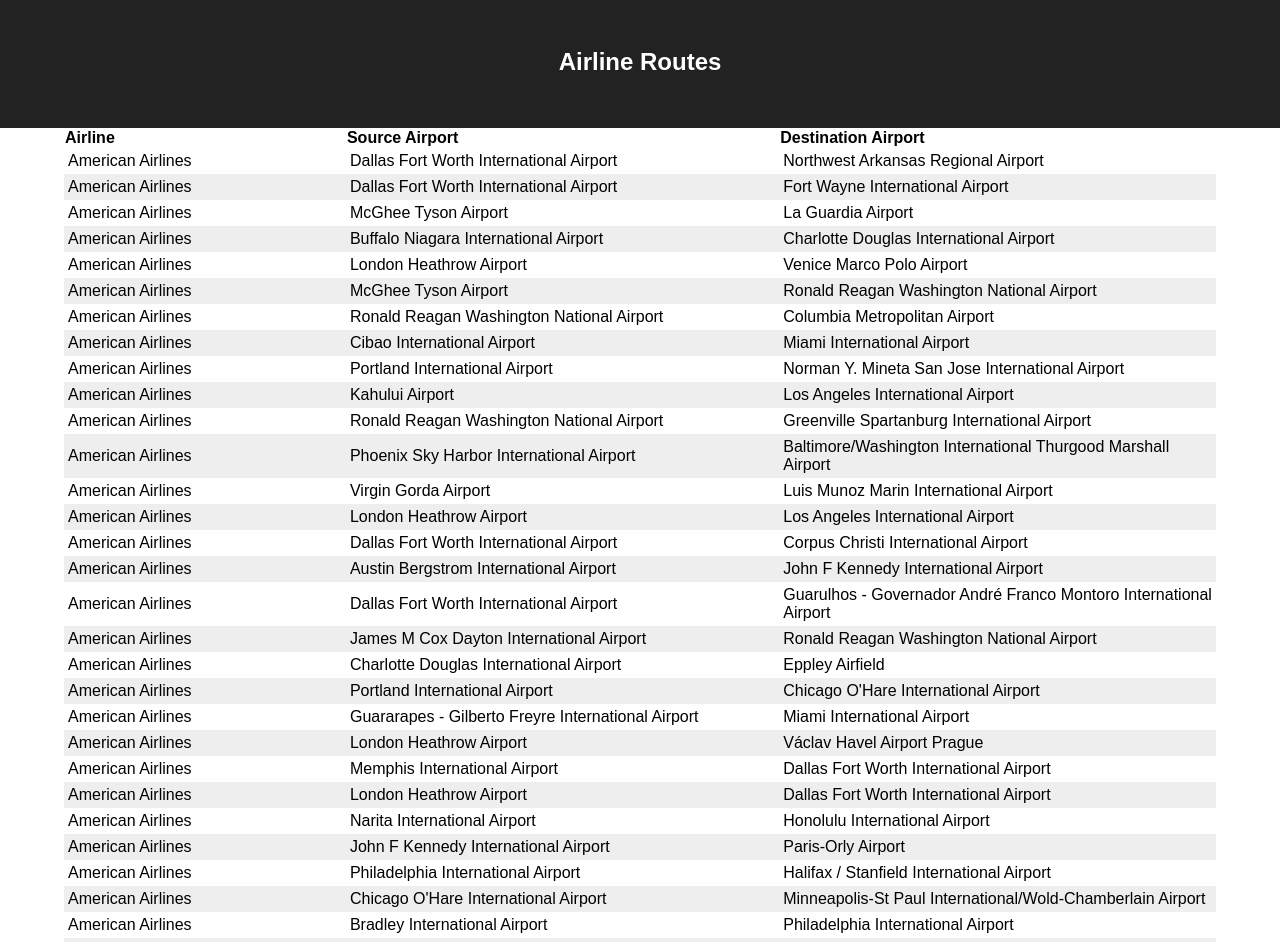
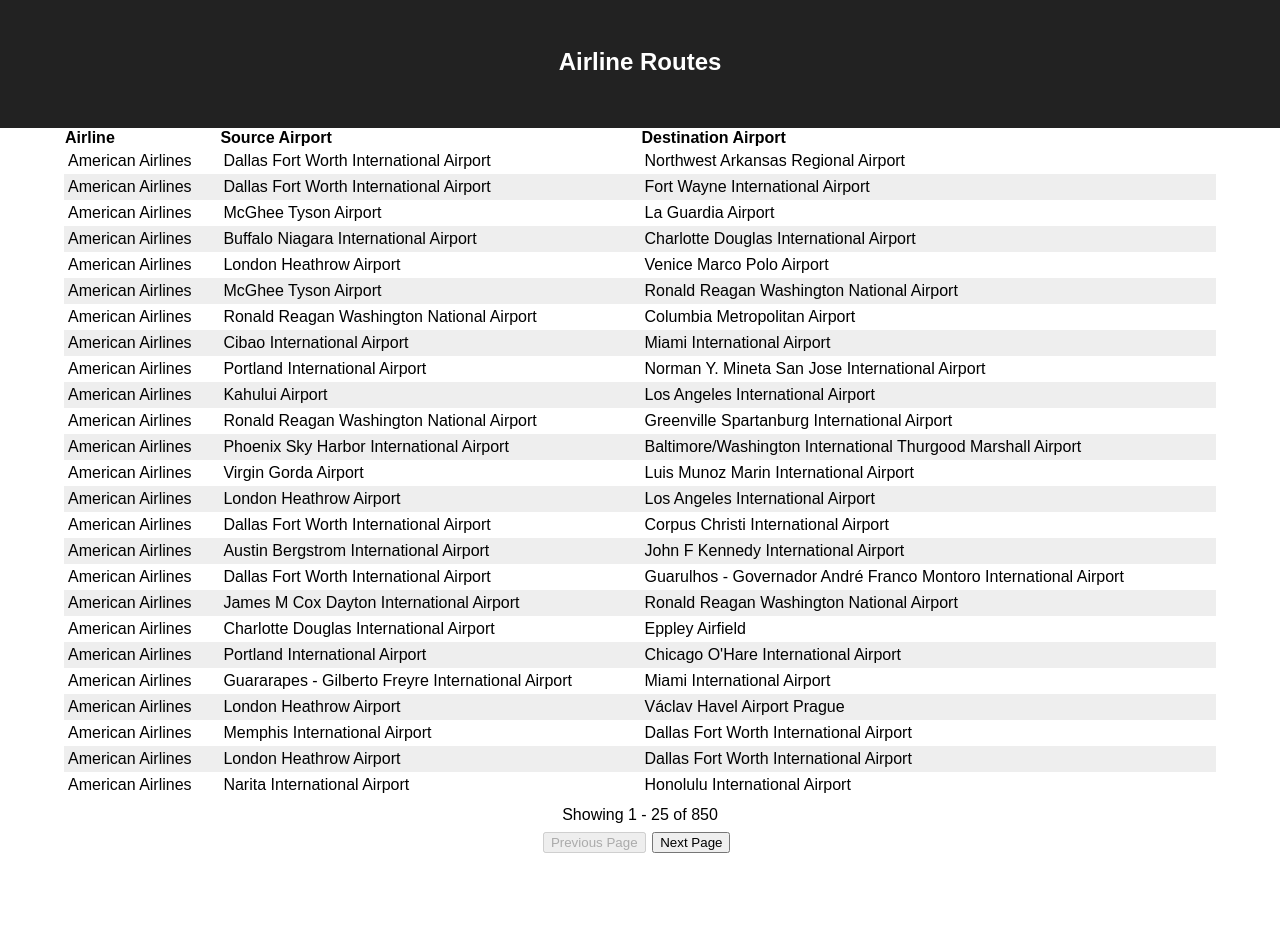
Before and after one commit to Code-yWilliams/airline-routes, a React (Create React App) app: page / in a window 1280 px wide. Shown: the top 942 px of the page. After the commit the page ends 860 px from the top, so only its background shows below. Built offline with nearby package versions, Linux system fonts and the light colour scheme.

Commit message:
adding table pagination

```diff
--- a/src/App.css
+++ b/src/App.css
@@ -46,8 +46,12 @@
   width: 90%;
 }
 
-.pagination a {
-  margin: 0 .5em;
+.pagination p {
+  margin: .5em;
+}
+
+.pagination button {
+  margin: 0 .5em .5em 0;
 }
 
 svg circle:hover {
--- a/src/components/Table.js
+++ b/src/components/Table.js
@@ -1,6 +1,7 @@
-import React from 'react';
+import React, { useState } from 'react';
 
-const Table = ({ className="table", columns=[{name: "columnName", property: "value" }], rows=[{id: 1, value: "cell"}], format=(_, val) => val }) => {
+const Table = ({ className="table", columns=[{name: "columnName", property: "value" }], rows=[{id: 1, value: "cell"}], perPage=25, format=(_, val) => val }) => {
+  const [currentPage, setCurrentPage] = useState(1);
 
   const tableHeaders = () => {
     return columns.map(col => {
@@ -8,9 +9,15 @@
     })
   }
 
+  const currentRows = () => {
+    const startIndex = (currentPage - 1) * perPage;
+    const endIndex = currentPage * perPage;
+    return rows.slice(startIndex, endIndex);
+  }
+
   // for each row, iterate over the column property names and use each one to format a table cell
   const tableBodyRows = () => {
-    return rows.map(row => {
+    return currentRows().map(row => {
       return (
         <tr>
           {columns.map(col => {
@@ -24,7 +31,35 @@
     });
   }
 
+  const showingNofTotal = () => {
+    const start = ((currentPage - 1) * perPage) + 1;
+    const end = currentPage * perPage;
+    const total = rows.length
     return (
+      <p>
+        {`Showing ${start} - ${end} of ${total}`}
+      </p>
+    )
+  }
+
+  const isOnFirstPage = () => {
+    return currentPage === 1;
+  }
+
+  const isOnLastPage = () => {
+    return rows.length / perPage <= currentPage;
+  }
+
+  const prevPage = () => {
+    setCurrentPage(currentPage - 1);
+  }
+
+  const nextPage = () => {
+   setCurrentPage(currentPage + 1);
+  }
+
+  return (
+    <>
       <table className={className}>
         <thead>
           <tr>
@@ -36,6 +71,12 @@
           {tableBodyRows()}
         </tbody>
       </table>
+      <div className="pagination">
+        {showingNofTotal()}
+        <button id="btn-prev-page" disabled={isOnFirstPage()} onClick={() => prevPage()}>Previous Page</button>
+        <button id="btn-next-page" disabled={isOnLastPage()} onClick={() => nextPage()}>Next Page</button>
+      </div>
+    </>
   )
 }
 
```
Lines whose indentation alone changed are shown as unchanged.
